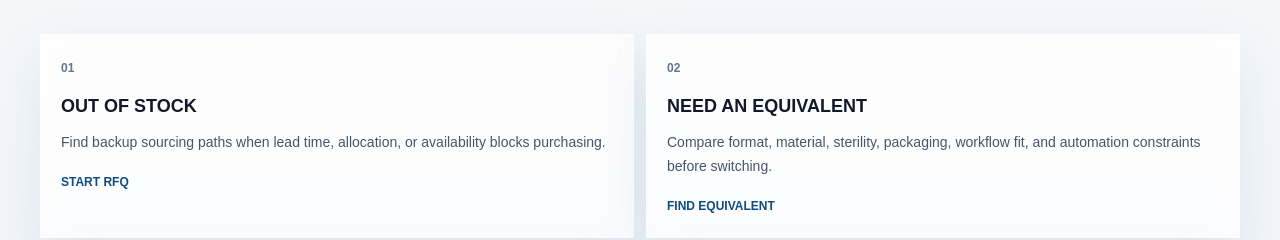
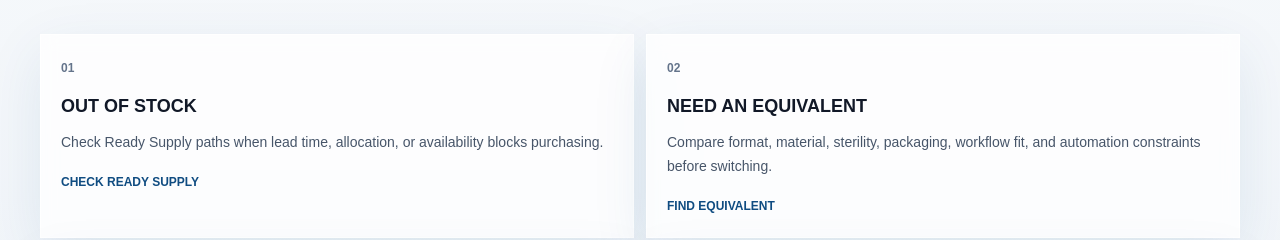
Before and after one commit to luckyericyao/bioaxisv3, a Next.js app: page / in a window 1280 px wide. Shown: the part 1160-1400 px from the top of the page. Built offline with nearby package versions, Linux system fonts and the light colour scheme.

Commit message:
Route out-of-stock buyers to Ready Supply

```diff
--- a/scripts/route-smoke.mjs
+++ b/scripts/route-smoke.mjs
@@ -389,6 +389,7 @@
       "Route every consumables request into the right sourcing path.",
       "From urgent replacement to equivalent review, samples, documentation, RFQ, and recurring supply planning",
       "Out of stock",
+      "Check ready supply",
       "Need an equivalent",
       "Documents required",
       "Recurring demand",
@@ -405,6 +406,10 @@
 
     if (!html.includes("SKU, catalog number, supplier line, or product list")) {
       failures.push(`${route}: missing hero search placeholder`);
+    }
+
+    if (!html.includes('href="/ready-supply"')) {
+      failures.push(`${route}: out-of-stock buyer path should link to Ready Supply`);
     }
 
     ["Matched product family", "Equivalent criteria", "RFQ-ready brief", "Samples and documents"].forEach((label) => {
--- a/src/components/home/BuyerTriggerSection.tsx
+++ b/src/components/home/BuyerTriggerSection.tsx
@@ -4,9 +4,9 @@
 const buyerTriggers = [
   {
     title: "Out of stock",
-    body: "Find backup sourcing paths when lead time, allocation, or availability blocks purchasing.",
-    href: "/request-quote?requestType=quote&need=supplier-out-of-stock",
-    cta: "Start RFQ"
+    body: "Check Ready Supply paths when lead time, allocation, or availability blocks purchasing.",
+    href: "/ready-supply",
+    cta: "Check ready supply"
   },
   {
     title: "Need an equivalent",
```
